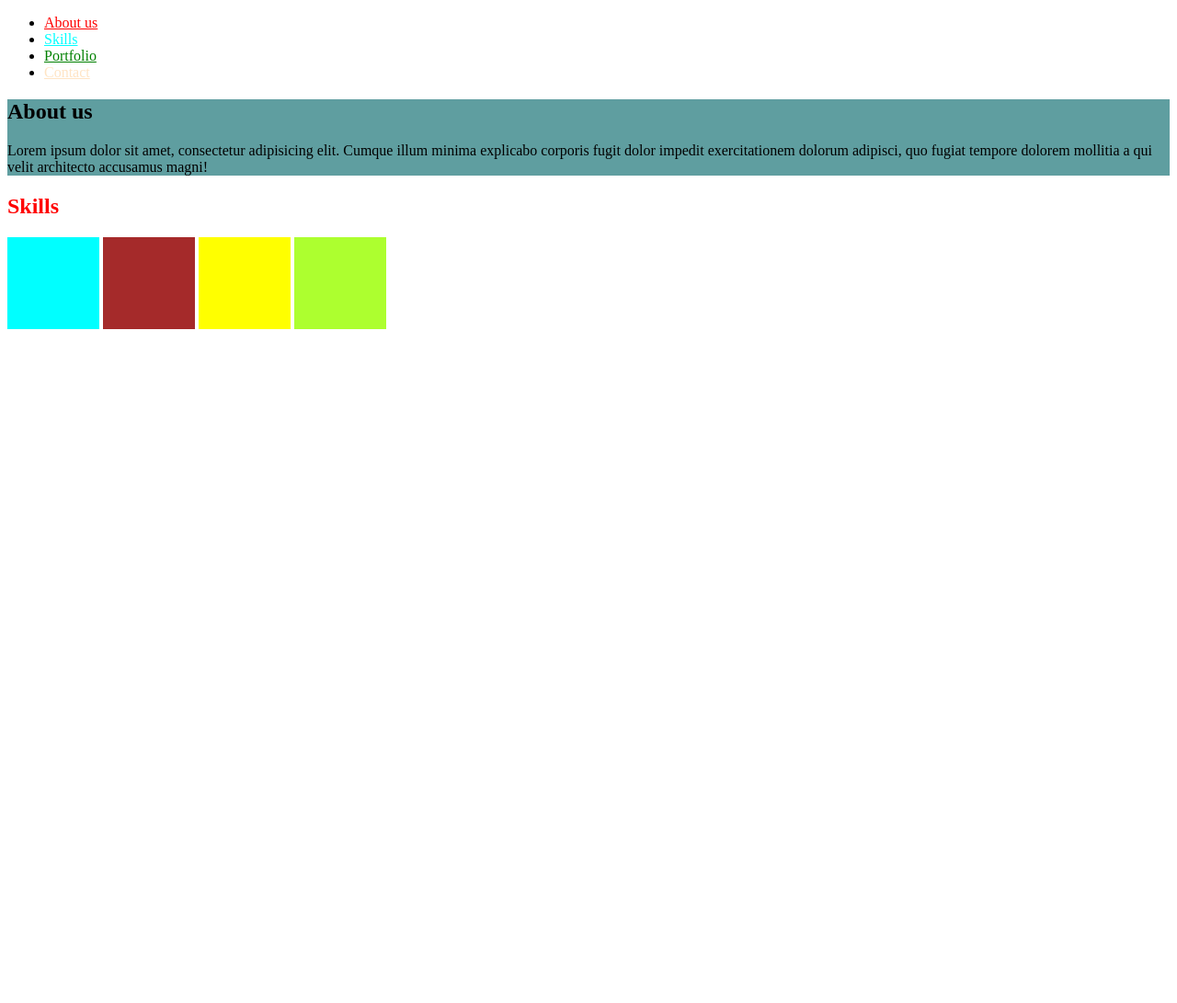
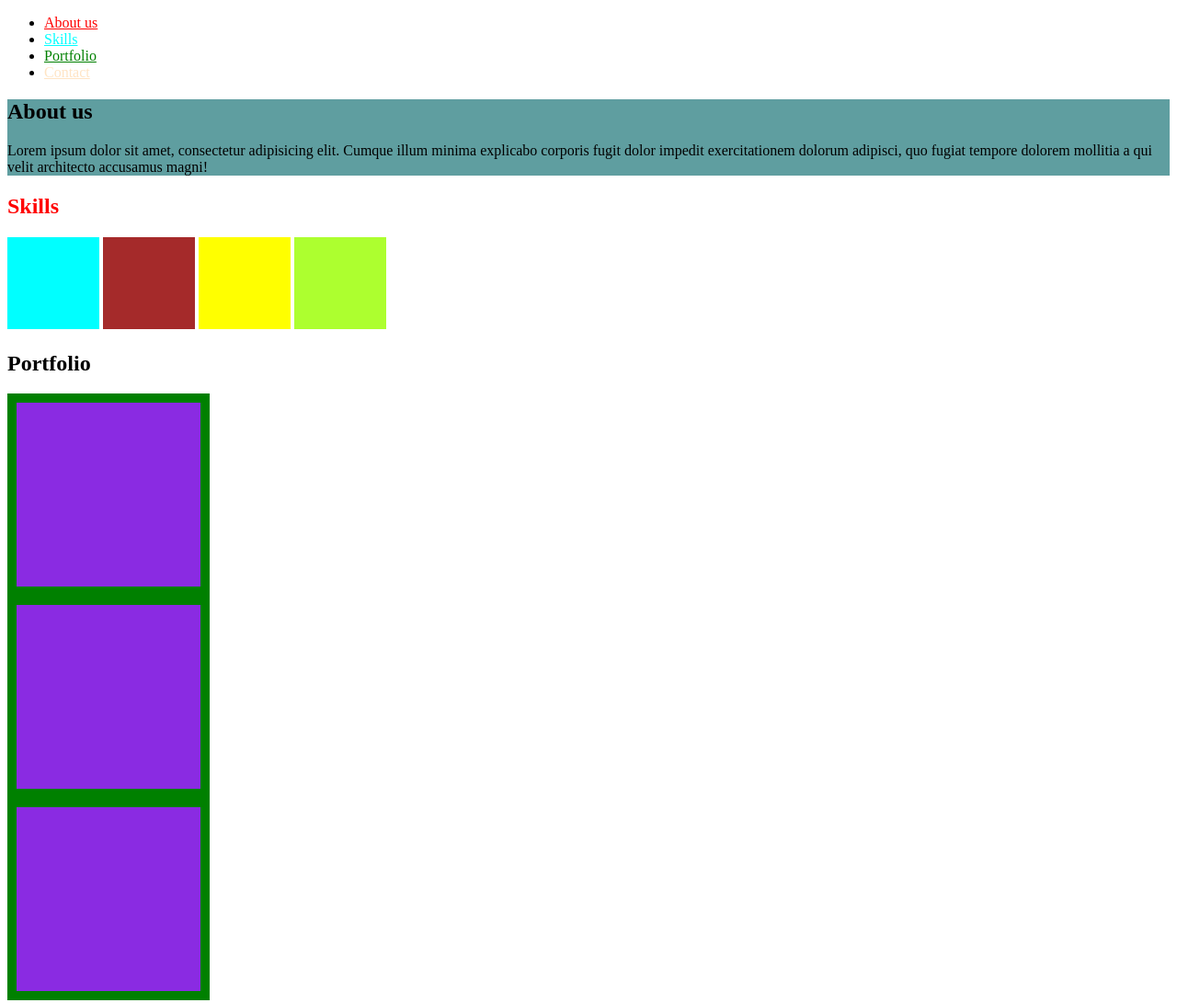
Before and after one commit to grabek13/zadanie15, a plain HTML site: page index.html in a window 1280 px wide. Shown: the whole page at 92% size. Before the commit the page ends 800 px from the top, so only its background shows below. Drawn offline with Linux system fonts and the light colour scheme.

Commit message:
zadanie15 - dodanie sekcji portfolio

```diff
--- a/index.html
+++ b/index.html
@@ -23,5 +23,11 @@
         <div class="d3"></div>
         <div class="d4"></div>
     </section>
+    <section id="portfolio">
+        <h1>Portfolio</h1>
+        <div class="d5"></div>
+        <div class="d5"></div>
+        <div class="d5"></div>
+    </section>
 </body>
 </html>
--- a/style.css
+++ b/style.css
@@ -40,3 +40,9 @@ div.d4 {
     background-color: greenyellow;
     display: inline-block;
 }
+div.d5{
+    width: 200px;
+    height: 200px;
+    border: 10px solid green;
+    background-color: blueviolet;
+}
```
